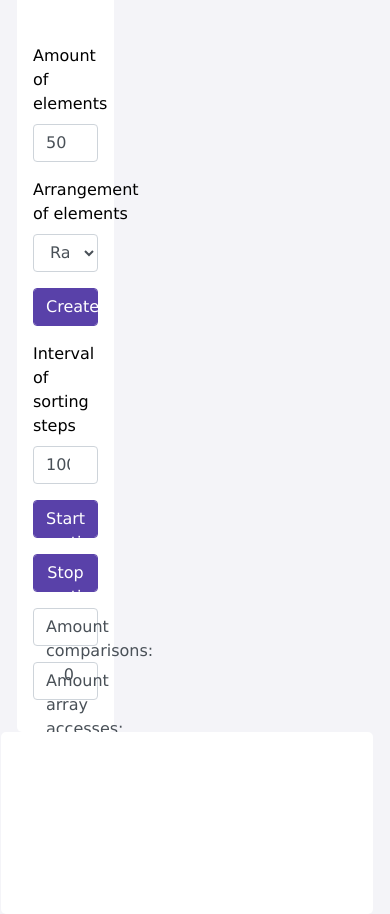
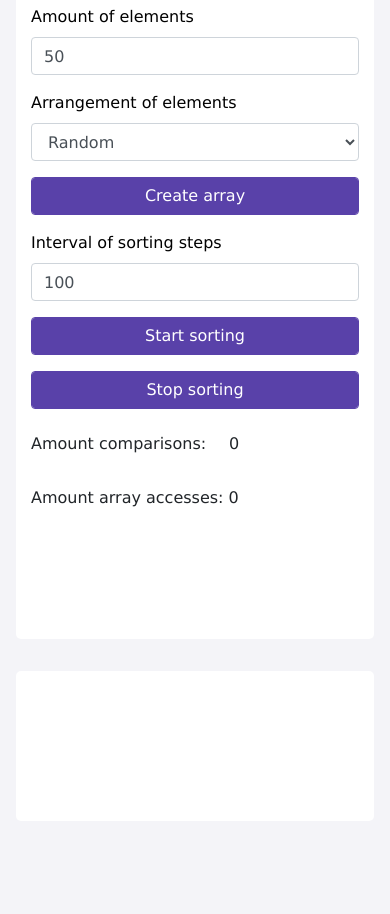
Before and after one commit to DevTobias/Sorting-Algorithm-Visualisation, a plain HTML site: page index.html in a window 390 px wide. Shown: the part 193-1107 px from the top of the page. After the commit the page ends 1030 px from the top, so only its background shows below. Drawn offline with nearby package versions, Linux system fonts and the light colour scheme.

Commit message:
Responsive design fixes for mobile devices.

```diff
--- a/index.html
+++ b/index.html
@@ -17,6 +17,7 @@
         <script src="scripts/sorting_visualizer.js"></script>
 
         <!-- bootstrap navbar for selection of sorting algorithm -->
+
         <nav id="second_nav" class="navbar navbar-expand-lg navbar-dark" style="background-color: #5941A9;">
             <button class="navbar-toggler" type="button" data-toggle="collapse" data-target="#navbarTogglerDemo01" aria-controls="navbarTogglerDemo01" aria-expanded="false" aria-label="Toggle navigation">
                 <span class="navbar-toggler-icon"></span>
@@ -45,13 +46,13 @@
 
     <body>
 
-        <div class="background max_height">
+        <div class="container-fluid">
 
             <!-- bootstrap grid layout for settings and visualisation -->
-            <div class="row max_height">
+            <div class="row">
 
-                <!-- settings for sorting visualisation -->
-                <div id=settings_box class="col-3 box">
+                <!-- settings for sorting visualis  ation -->
+                <div id=settings_box class="col-md-3 box max_height">
 
                     <h2 id='sort_header'> BUBBLE SORT </h2>
 
@@ -78,13 +79,13 @@
                     <button id="sort_btn" type="submit" class="btn btn-primary form-control form_distance" data-translate='start_sorting'> Start sorting </button>
                     <button id="stop_btn" type="submit" class="btn btn-primary form-control form_distance" data-translate='stop_sorting'> Stop sorting </button>
 
-                    <label id='comp_label' class='form-control form_distance' data-translate='amount_comparisons'> Amount comparisons:  &thinsp;&thinsp;&thinsp;&thinsp; 0 </label>
-                    <label id='acc_label' class='form-control form_distance' data-translate='amount_array_accesses'> Amount array accesses: 0 </label>
+                    <label id='comp_label' readonly class='form-control-plaintext form_distance' data-translate='amount_comparisons'> Amount comparisons:  &thinsp;&thinsp;&thinsp;&thinsp; 0 </label>
+                    <label id='acc_label' class='form-control-plaintext form_distance' data-translate='amount_array_accesses'> Amount array accesses: 0 </label>
 
                 </div>
 
                 <!-- actual visualisation with svg placeholder -->
-                <div id=svg_box class="col box">
+                <div id=svg_box class="col-md box">
                   <svg id="bar_svg" xmlns="http://www.w3.org/2000/svg"></svg>
                 </div>
 
--- a/styles/main_style.css
+++ b/styles/main_style.css
@@ -8,7 +8,7 @@ body {
 }
 
 .max_height {
-  height: 90vh;
+    height: 90vh;
 }
 
 h2, label {
@@ -16,15 +16,8 @@ h2, label {
 }
 
 h2 {
+    padding-top: 0.5em;
     padding-bottom: 2em;
-}
-
-#svg_box {
-    margin-right: 1em;
-}
-
-#settings_box {
-    margin-left: 1em;
 }
 
 #bar_svg {
@@ -32,8 +25,10 @@ h2 {
 }
 
 .box {
-    padding: 1em;
+    margin-top: 1em;
     margin-right: 1em;
+    margin-left: 1em;
+    margin-bottom: 1em;
     background: #ffffff;
     border-radius: 5px;
 }
@@ -46,7 +41,3 @@ h2 {
     background-color: #5941A9;
     border-color: #5941A9;
 }
-
-.background {
-    margin: 1em;
-}
```
